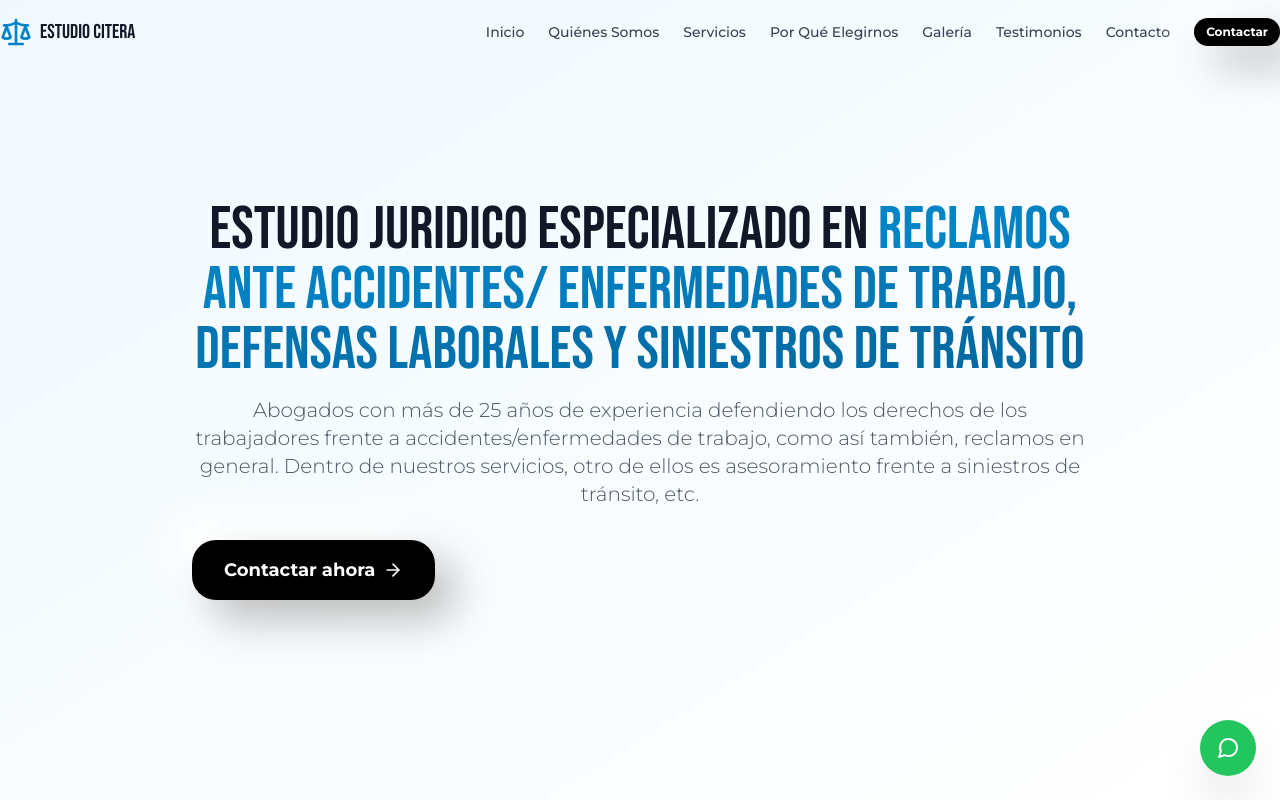
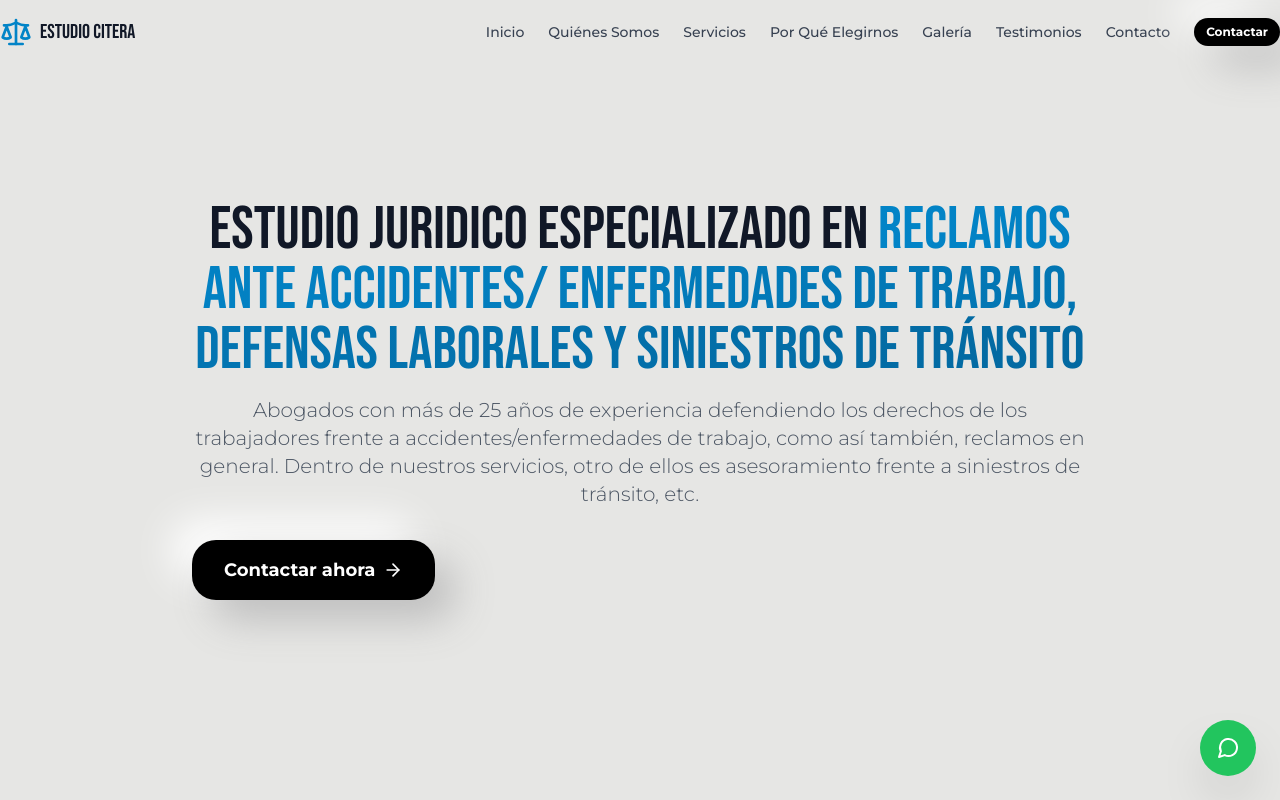
Before and after one commit to ZanellaOrnela/ESTUDIO-ANALIA-CITERA, a Next.js app: page / in a window 1280 px wide. Shown: the top 800 px of the page. Built offline with nearby package versions, Linux system fonts and the light colour scheme.

Commit message:
Change Hero background color to #E6E6E4

```diff
--- a/app/globals.css
+++ b/app/globals.css
@@ -88,7 +88,7 @@
   }
 
   .section-bg-primary {
-    @apply bg-gradient-to-br from-primary-50 to-white;
+    @apply bg-[#E6E6E4];
   }
 
   .container-custom {
```
